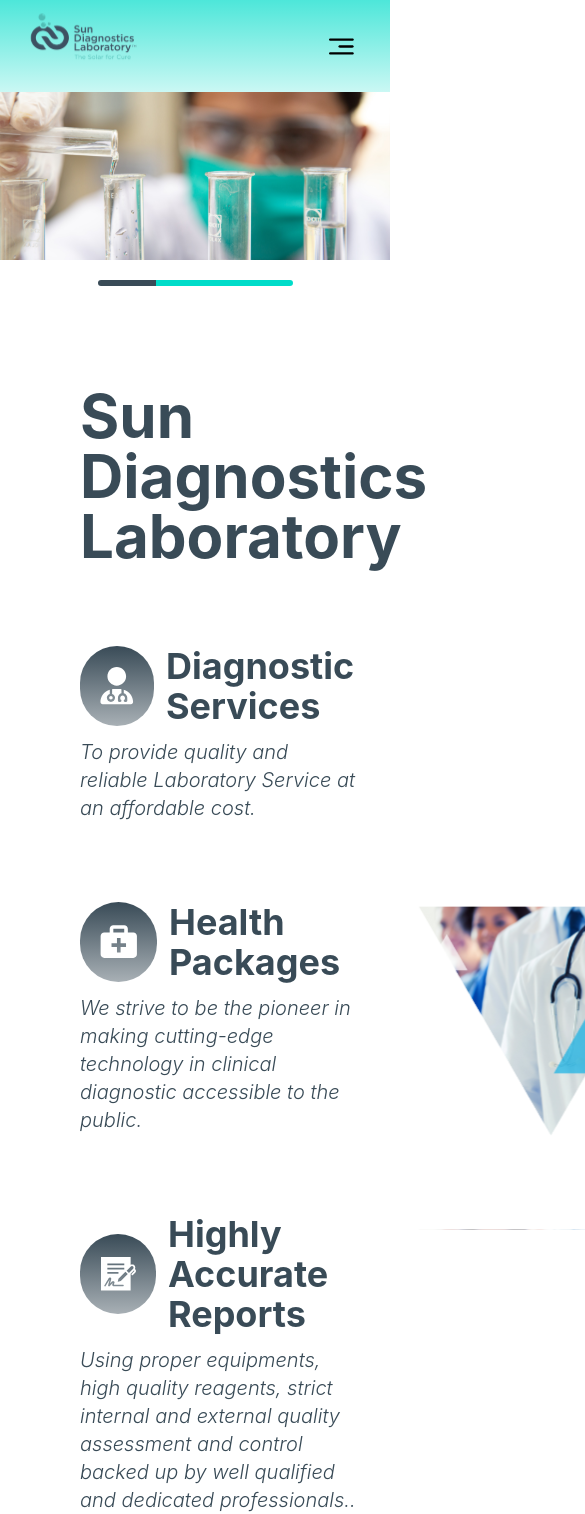
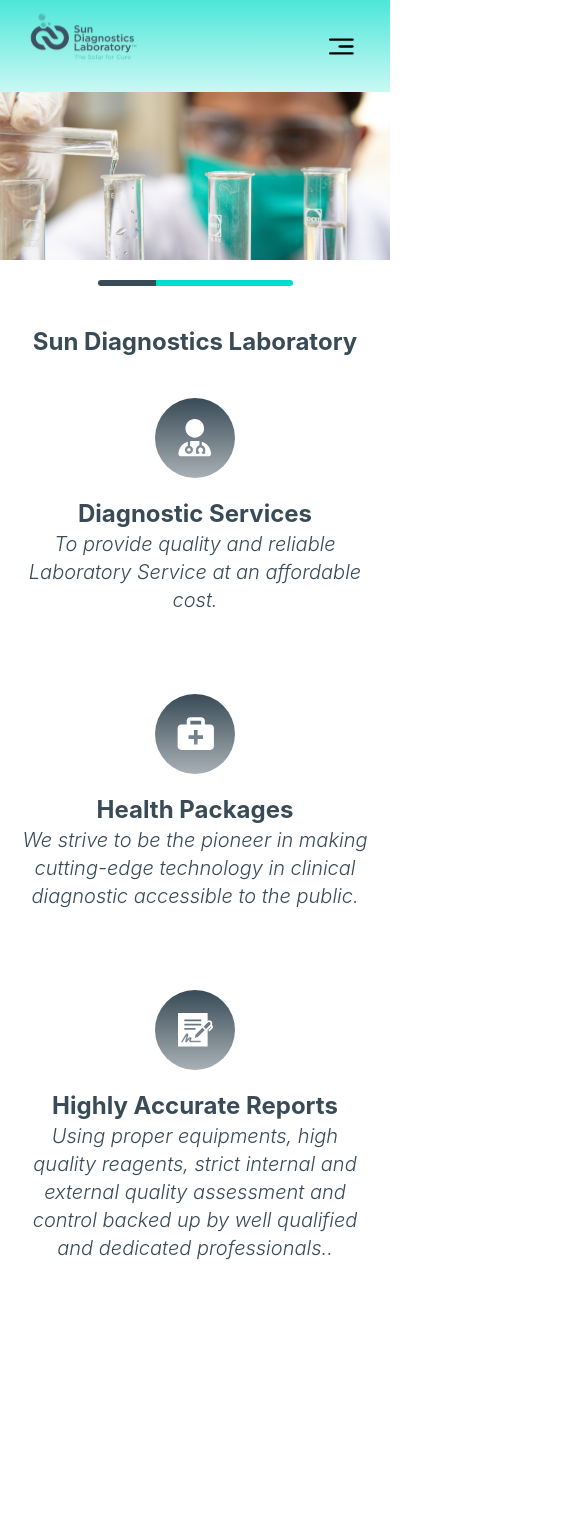
Before and after one commit to NEXT-BUG/sun-diagnostic-laboratory, a Next.js app: page / in a window 390 px wide. Shown: the top 1514 px of the page, 585 px wide, since content can reach past the window. After the commit the page ends 1262 px from the top, so only its background shows below. Built offline with nearby package versions, Linux system fonts and the light colour scheme.

Commit message:
Fixed Responsive glitch

```diff
--- a/components/About.tsx
+++ b/components/About.tsx
@@ -8,8 +8,10 @@ type Props = {};
 const About = (props: Props) => {
   return (
     <div className="w-screen h-screen font-bold text-string">
-      <h2 className="p-20 text-6xl">Sun Diagnostics Laboratory</h2>
-      <div className="flex justify-evenly pl-20">
+      <h2 className="lg:p-20 text-2xl text-center my-10 lg:my-0 lg:text-left lg:text-6xl">
+        Sun Diagnostics Laboratory
+      </h2>
+      <div className="flex justify-evenly px-5 lg:pl-20">
         <div className="flex flex-col h-screen space-y-20">
           <Card
             title="Diagnostic Services"
@@ -27,7 +29,11 @@ const About = (props: Props) => {
             pic="letter"
           />
         </div>
-        <img src="./assets/doctor-tie.svg" alt="doctor-tie" />
+        <img
+          className="hidden lg:block"
+          src="./assets/doctor-tie.svg"
+          alt="doctor-tie"
+        />
       </div>
     </div>
   );
@@ -41,22 +47,25 @@ interface Props1 {
 
 const Card = ({ title, content, pic }: Props1) => {
   return (
-    <div className="flex flex-col justify-end items-start space-y-3">
-      <div className="flex items-center space-x-3">
+    <div className="flex lg:flex-row flex-col justify-center items-center space-y-5 lg:space-y-0 lg:space-x-5">
       <div
         style={{
           background:
             "linear-gradient(180deg, #394B57 0%, rgba(12, 212, 194, 0) 178.26%)",
         }}
-          className="p-5 inline-flex items-center justify-center rounded-full w-20 h-20"
+        className="p-5 flex items-center justify-center rounded-full w-20 h-20"
       >
         {pic == "doctor" && <DoctorIcon />}
         {pic == "medkit" && <MedKitIcon />}
         {pic == "letter" && <LetterIcon />}
       </div>
-        <p className="text-4xl font-bold">{title}</p>
+
+      <div className="flex flex-col">
+        <p className="text-2xl font-bold text-center lg:text-left">{title}</p>
+        <p className="text-xl italic font-light text-center lg:text-left">
+          {content}
+        </p>
       </div>
-      <p className="text-xl italic font-light">{content}</p>
     </div>
   );
 };
--- a/components/Header.tsx
+++ b/components/Header.tsx
@@ -26,8 +26,8 @@ export default function Navbar() {
         {/* Contact Us */}
         <div className="space-x-2 items-center hidden lg:inline-flex">
           <div className="flex flex-col text-right">
-            <p className="italic">Contact Us!</p>
-            <h2 className="font-bold text-xl">+123-4567-890</h2>
+            <p className="italic tezt-sm">Contact Us!</p>
+            <h2 className="font-bold text-md">+123-4567-890</h2>
           </div>
           <IoIosCall className="w-10 h-10" />
         </div>
```
Lines whose indentation alone changed are shown as unchanged.
